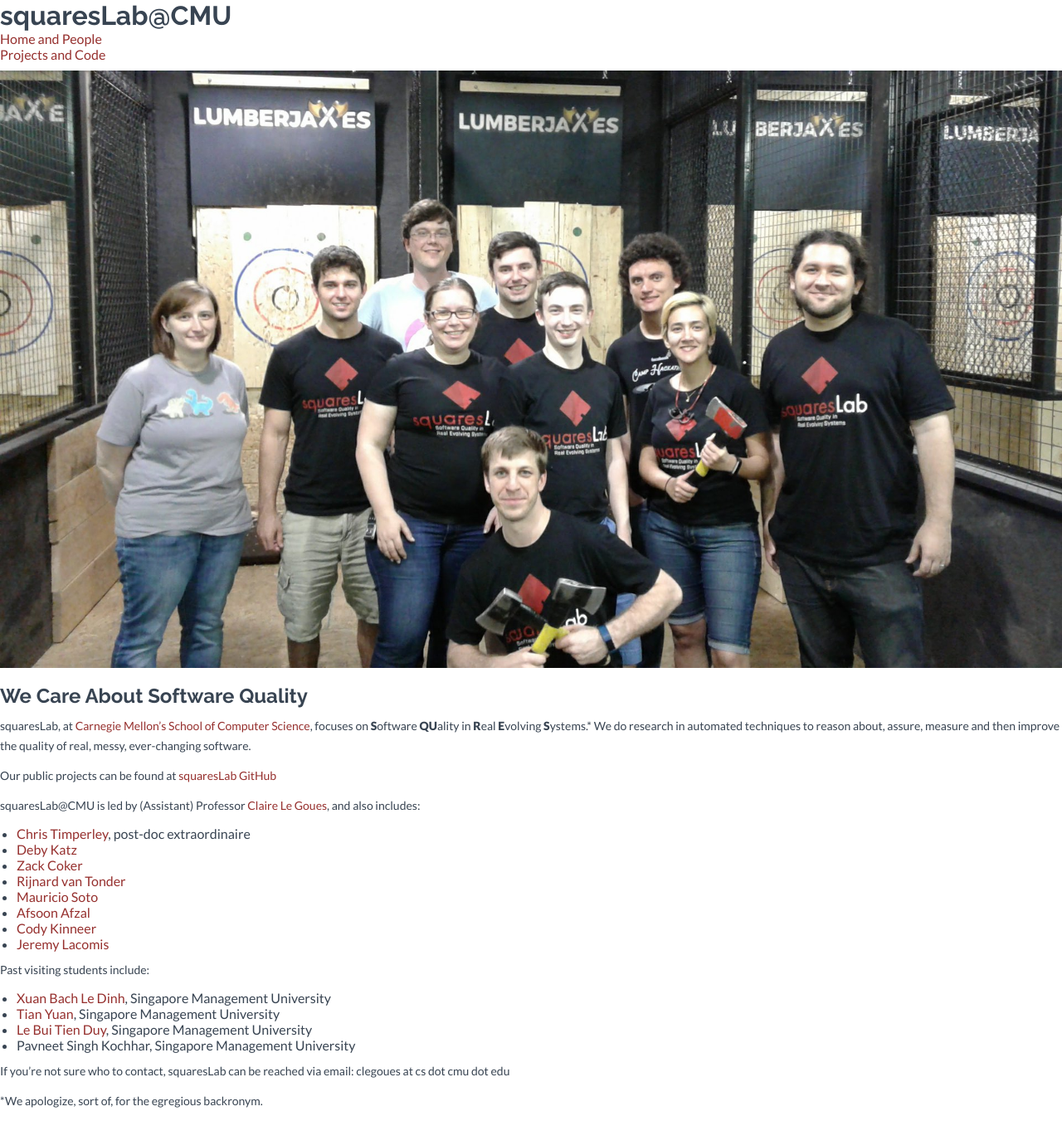
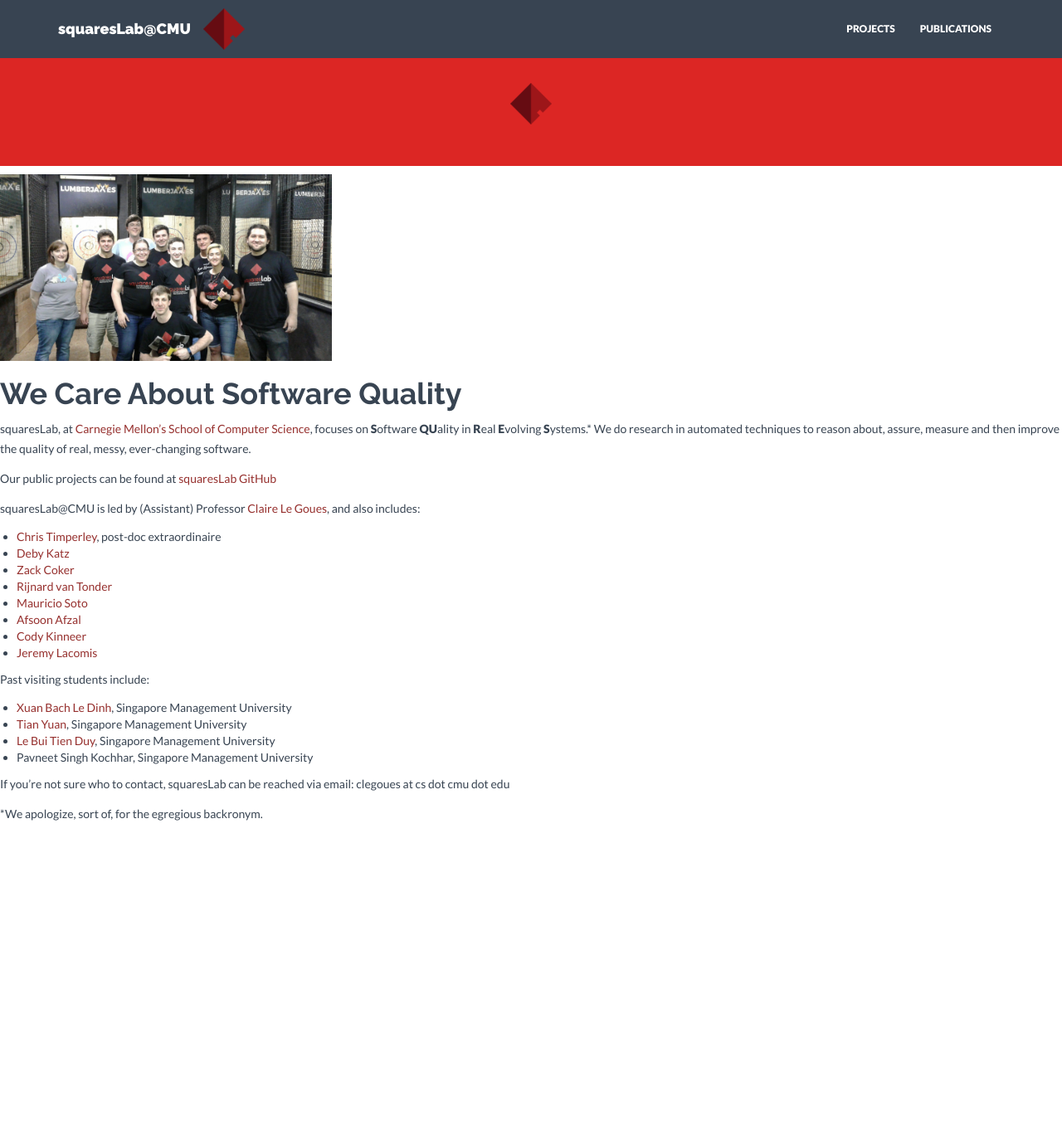
Before and after one commit to squaresLab/squaresLab.github.io, a Jekyll site: the page built from index.md, in a window 1280 px wide and 1351 px high. Shown: the whole window at 83% size. Built offline with Jekyll 4.4.1, drawn with Linux system fonts in a browser that asks for light colours; nearby versions of some CDN libraries.

Commit message:
Get some sort of CSS working at all

```diff
--- a/_config.yml
+++ b/_config.yml
@@ -1,8 +1,7 @@
-theme: jekyll-theme-slate
 name: squaresLab@CMU cite
 permalink: /blog/:year/:month/:day/:title
 
-title: squaresLab
+title: squaresLab@CMU
 description: "Software QUality in Real and Evolving Systems Lab at Carnegie
 Mellon University"
 baseurl: ""
--- a/_includes/css/style.css
+++ b/_includes/css/style.css
@@ -100,6 +100,9 @@ a:focus {
 	min-height: 70px;
 	padding-top: 10px;
 	margin-bottom: 0px;
+}
+
+.navbar-logo .navbar {
 }
 
 .navbar-brand {
--- a/_includes/head.html
+++ b/_includes/head.html
@@ -4,7 +4,14 @@
   <meta name="viewport" content="width=device-width,maximum-scale=2">
   <meta name="description" content="{{ site.title | default: site.github.repository_name }} : {{ site.description | default: site.github.project_tagline }}">
 
-  <link rel="stylesheet" type="text/css" media="screen" href="{{ '/assets/css/style.css?v=' | append: site.github.build_revision | relative_url }}">
 
   <title>{{ site.title | default: site.github.repository_name }}</title>
+
+  <!-- Bootstrap core CSS -->
+  <link href="{{ "/assets/css/bootstrap.css" | prepend: site.baseurl }}" rel="stylesheet">
+
+  <!-- Custom styles for this template -->
+  <link href="{{ "/assets/css/style.css" | prepend: site.baseurl }}" rel="stylesheet">
+  <link href="{{ "/assets/css/font-awesome.css" | prepend: site.baseurl }}" rel="stylesheet">
+
 </head>
--- /dev/null
+++ b/_includes/header.html
@@ -0,0 +1,9 @@
+<div id="headerwrap">
+    <div class="container">
+        <div class="row">
+            <div class="col-lg-8 col-lg-offset-2 himg">
+                <img src="{{ "/assets/img/SquaresLogo_3color_no_text_small.png" | prepend: site.baseurl }}" class="img-responsive">
+            </div>
+        </div>
+    </div>
+</div>
--- a/_includes/nav.html
+++ b/_includes/nav.html
@@ -1,12 +1,26 @@
 <!-- Navbar -->
-<div id="header_wrap" class="outer">
-  <header class="inner">
-    <h1 id="project_title">squaresLab@CMU</h1>
-    <section id="menu">
-      <a href="/index.html">Home and People</a><br>
-      <a href="projects.html">Projects and Code</a><br>
-      <!--              <a href="pubs.html">Publications</a><br> -->
-      <!--              <a  href="/blog/index.html">Blog</a> -->
-    </section>
-  </header>
+
+<div class="navbar navbar-default navbar-fixed-top" role="navigation">
+  <div class="container">
+    <div class="navbar-header">
+      <button type="button" class="navbar-toggle" data-toggle="collapse" data-target=".navbar-collapse">
+        <span class="sr-only">Toggle navigation</span>
+        <span class="icon-bar"></span>
+        <span class="icon-bar"></span>
+        <span class="icon-bar"></span>
+      </button>
+      <a class="navbar-brand" href="{{ "/"  | prepend: site.baseurl }}">{{
+        site.title }}</a>
+      <img src="{{ "/assets/img/SquaresLogo_3color_no_text_small.png" | prepend:
+      site.baseurl }}" class="navbar-logo">
+    </div>
+    <div class="navbar-collapse collapse navbar-right">
+      <ul class="nav navbar-nav">
+        <!-- <li {% if page.title == "People" %}class="active"{% endif %}><a href="{{"/people/" | prepend: site.baseurl }}">PEOPLE</a></li> -->
+        <li {% if page.title == "Projects" %}class="active"{% endif %}><a href="{{"/projects/" | prepend: site.baseurl }}">PROJECTS</a></li>
+        <li {% if page.title == "Publications" %}class="active"{% endif %}><a href="{{"/publications/" | prepend: site.baseurl }}">PUBLICATIONS</a></li>
+        <!-- <li {% if page.title == "Contact" %}class="active"{% endif %}><a href="{{"/contact/" | prepend: site.baseurl }}">CONTACT</a></li> -->
+      </ul>
+    </div>
+  </div>
 </div>
--- /dev/null
+++ b/_layouts/index.html
@@ -0,0 +1,6 @@
+---
+layout: default
+---
+{% include header.html %}
+
+{{ content }}
--- a/index.md
+++ b/index.md
@@ -1,9 +1,9 @@
 ---
 title: index
-layout: default
+layout: index
 ---
 
-![Group photo from axe throwing social event]({{ site.url }}/images/GroupAxePhoto.jpg)
+<img src="{{ site.url }}/images/GroupAxePhoto.jpg" alt="group photo" width="400px"/>
 
 # We Care About Software Quality
 
```
Also changed, not shown: projects.md (+1 -0 lines), assets/img/SquaresLogo_3color_no_text.png (added), assets/img/SquaresLogo_3color_no_text_small.png (added).
